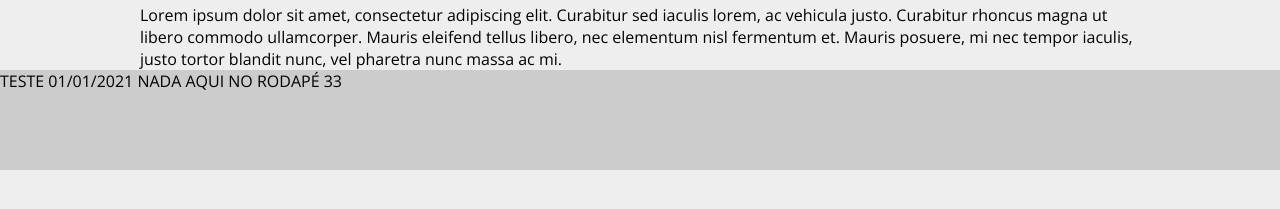
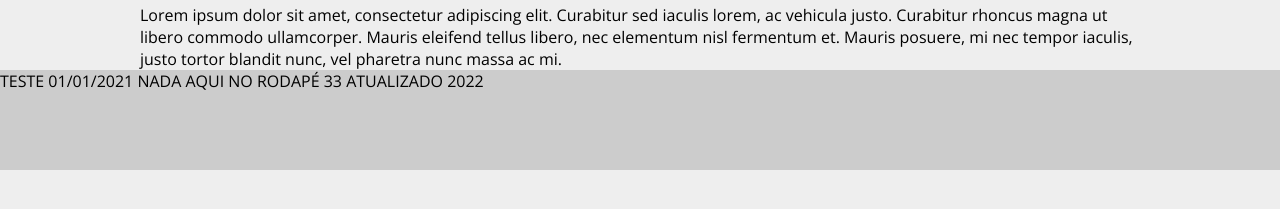
Before and after one commit to Ludmila-Garcia/c2c, a React (Create React App) app: page / in a window 1280 px wide. Shown: the part 297-506 px from the top of the page. Built offline with nearby package versions, Linux system fonts and the light colour scheme; no server answers.

Commit message:
Commit 17/05/2022 - 1 (footer)

```diff
--- a/src/components/partials/Footer/index.js
+++ b/src/components/partials/Footer/index.js
@@ -5,6 +5,7 @@ const Footer = () => {
     return (
         <FooterArea>
             TESTE 01/01/2021 NADA AQUI NO RODAPÉ 33
+            ATUALIZADO 2022
         </FooterArea>
     );
 }
```
